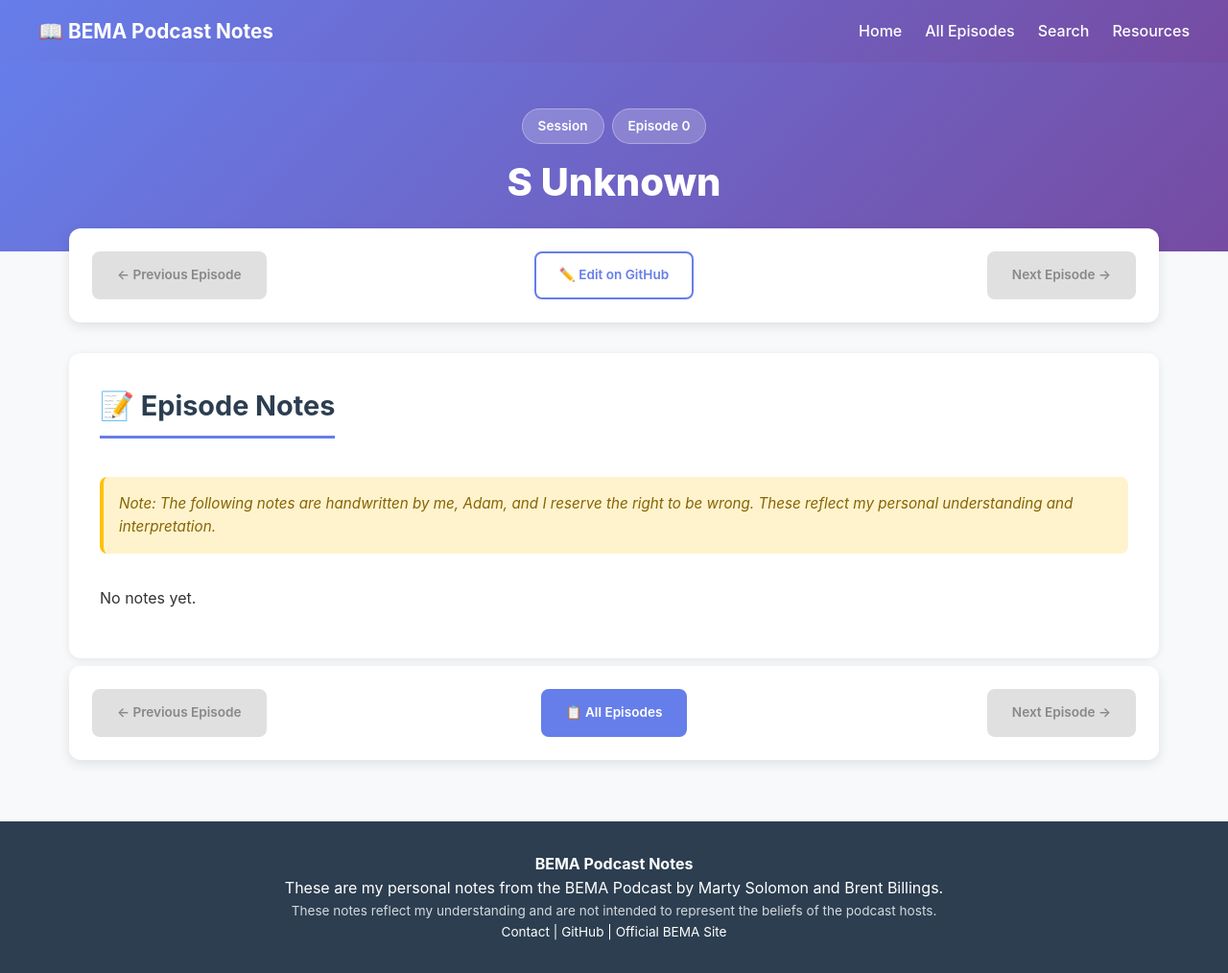
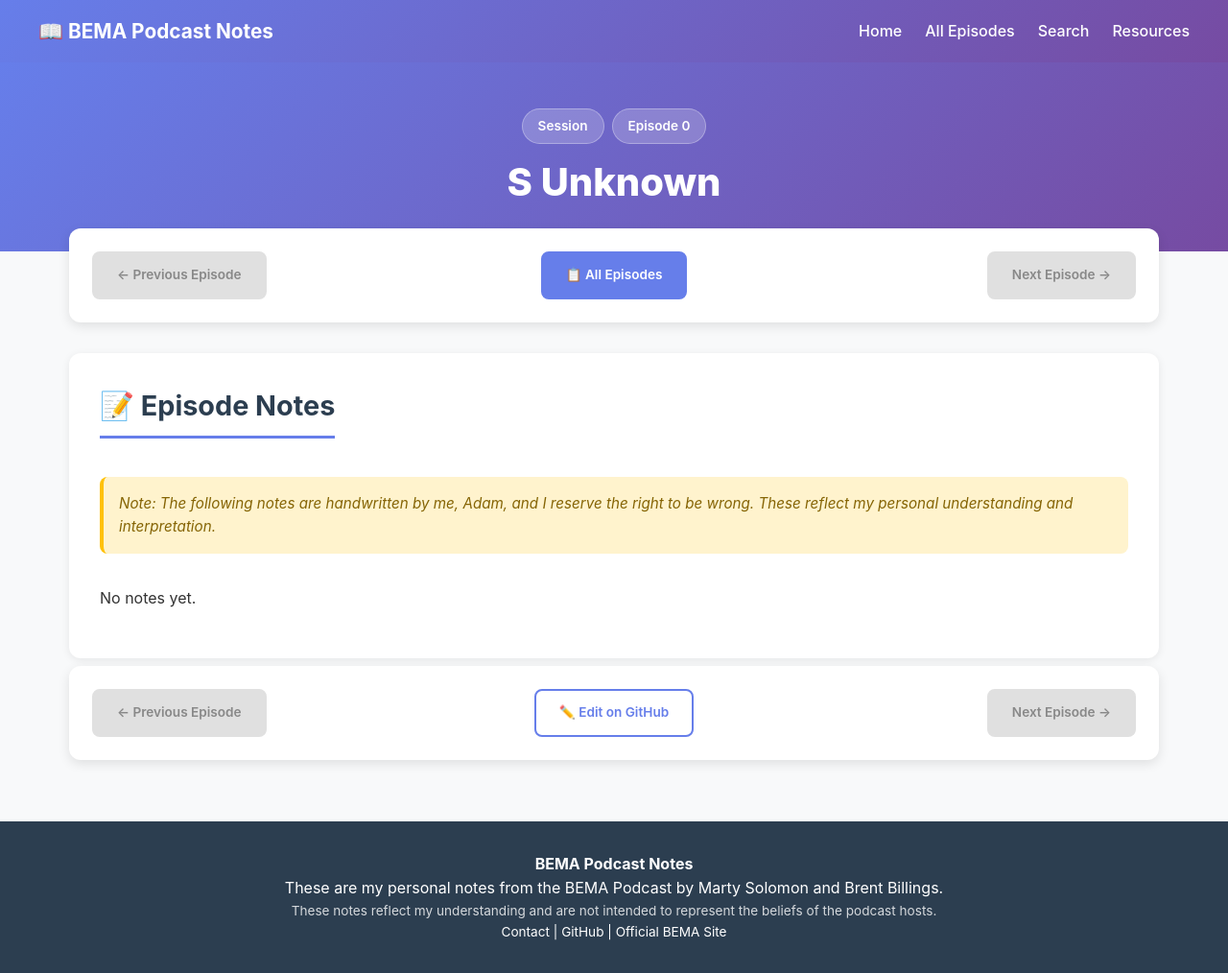
Before and after one commit to bema-podcast-notes/bema-podcast-notes.github.io, a Jekyll site: the page built from _session_1/0.md, in a window 1280 px wide. Shown: the whole page at 96% size. Built offline with Jekyll 4.4.1, drawn with Linux system fonts in a browser that asks for light colours.

Commit message:
Add metadata to episode notes pages; Swap edit/all episodes buttons.

```diff
--- a/_layouts/episode_notes.html
+++ b/_layouts/episode_notes.html
@@ -23,6 +23,19 @@
     <link rel="stylesheet" href="{{ '/assets/css/common.css' | relative_url }}">
     <link rel="stylesheet" href="{{ '/assets/css/homepage.css' | relative_url }}">
     <link rel="stylesheet" href="{{ '/assets/css/episode.css' | relative_url }}">
+    <link rel="canonical" href="{{ site.url }}{{ page.url }}">
+    <meta content="width=device-width, initial-scale=1" name="viewport">
+    <meta name="title" content="{{ title }} - {{ site.title }}">
+    <meta name="description" content="Get detailed notes by Adam Cole for episode {{ episode.title }} ({{ episode.subtitle }}) of the BEMA Discipleship Podcast.">
+    <meta name="author" content="Notes by Adam Cole; Podcast by BEMA Discipleship">
+    <meta property="og:type" content="website">
+    <meta property="og:title" content="{{ title }} - {{ site.title }}">
+    <meta property="og:description" content="Get detailed notes by Adam Cole for episode {{ episode.title }} ({{ episode.subtitle }}) of the BEMA Discipleship Podcast.">
+    <meta property="og:url" content="{{ site.url }}{{ page.url }}">
+    <meta name="twitter:card" content="summary_large_image">
+    <meta name="twitter:title" content="{{ title }} - {{ site.title }}">
+    <meta name="twitter:description" content="Get detailed notes by Adam Cole for episode {{ episode.title }} ({{ episode.subtitle }}) of the BEMA Discipleship Podcast.">
+
     {% if site.google_analytics %}
     <!-- Global site tag (gtag.js) - Google Analytics -->
     <script async src="https://www.googletagmanager.com/gtag/js?id={{ site.google_analytics }}"></script>
@@ -79,8 +92,8 @@
                 {% endif -%}
             </div>
             <div class="episode-nav-center">
-                <a href="{{ site.github_repo }}{{ page.path }}" class="btn btn-sm btn-outline" target="_blank">
-                    ✏️ Edit on GitHub
+                <a href="/#episodes" class="btn btn-sm btn-primary">
+                    📋 All Episodes
                 </a>
             </div>
             <div class="episode-nav-right">
@@ -161,8 +174,8 @@
                 {% endif -%}
             </div>
             <div class="episode-nav-center">
-                <a href="/#episodes" class="btn btn-sm btn-primary">
-                    📋 All Episodes
+                <a href="{{ site.github_repo }}{{ page.path }}" class="btn btn-sm btn-outline" target="_blank">
+                    ✏️ Edit on GitHub
                 </a>
             </div>
             <div class="episode-nav-right">
```
